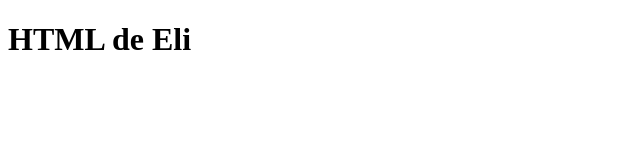
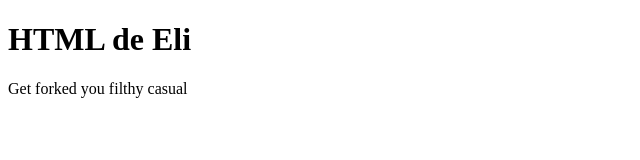
Before and after one commit to EliTheHyena/Ejer1.7, a plain HTML site: page index.html in a window 1280 px wide. Shown: the whole page, without its empty margins (0-640 px from the left). Drawn offline with Linux system fonts and the light colour scheme.

Commit message:
Commit de Anxo

```diff
--- a/index.html
+++ b/index.html
@@ -8,5 +8,6 @@
   </head>
   <body>
     <h1>HTML de Eli</h1>
+    <p>Get forked you filthy casual</p>
   </body>
 </html>
```
